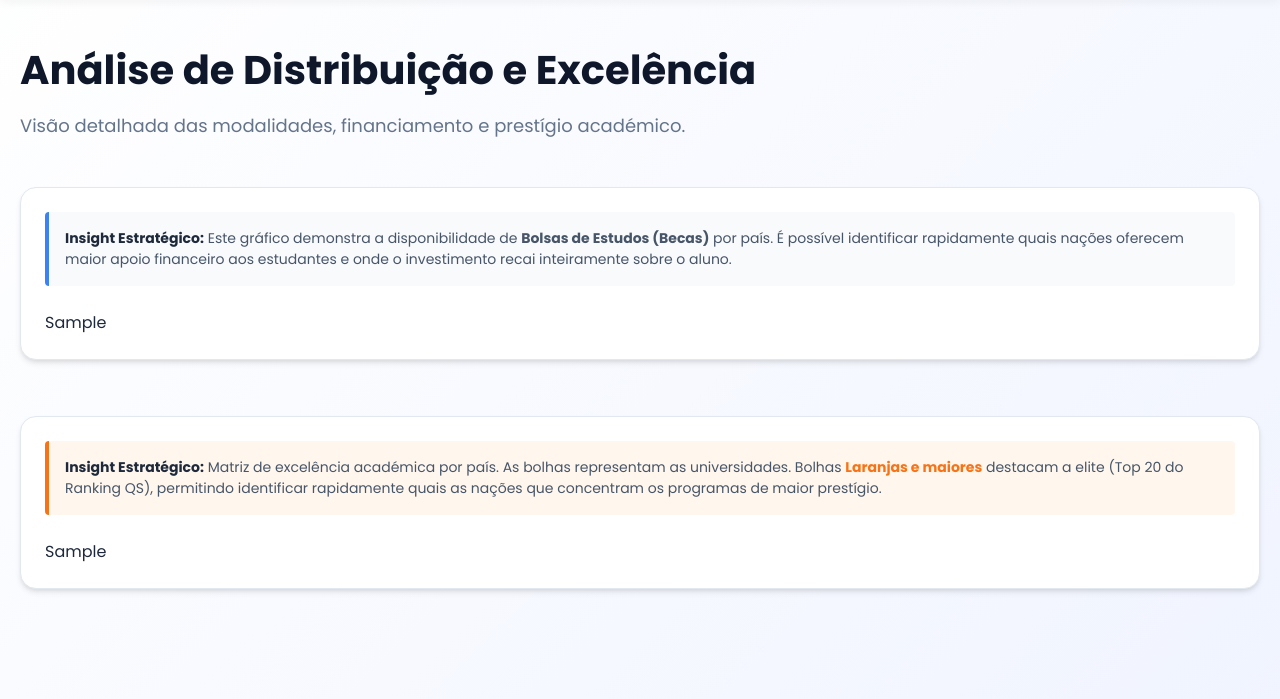
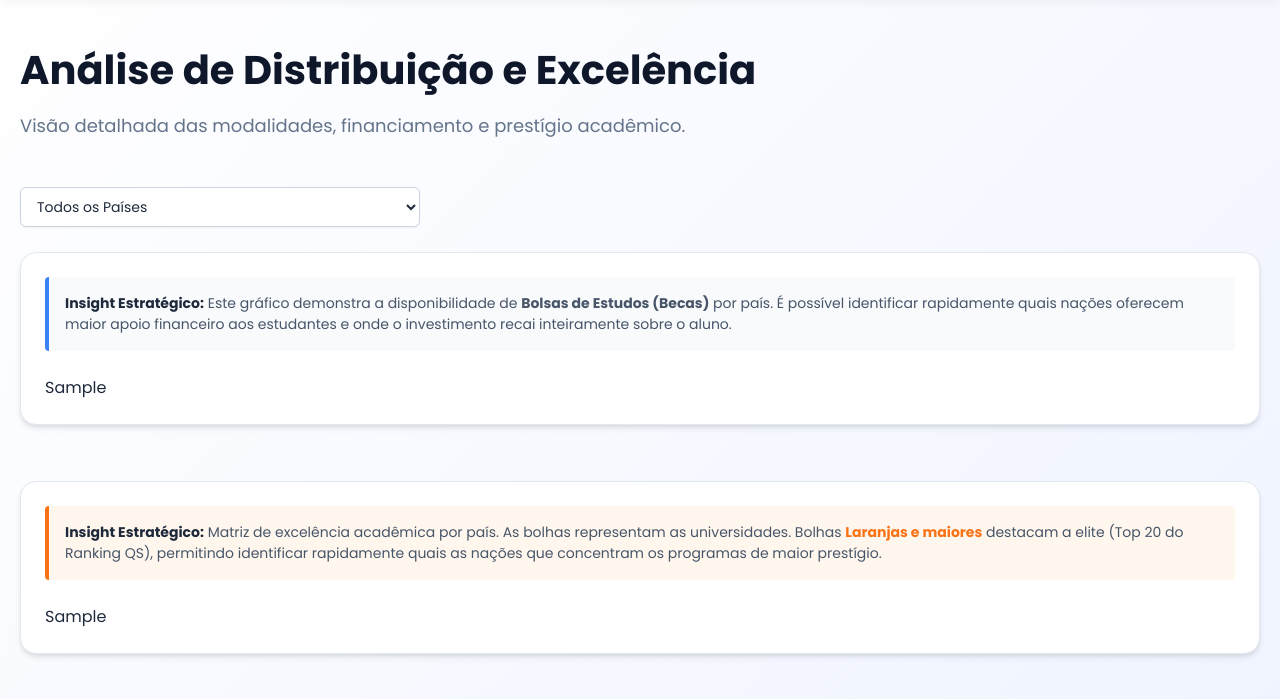
Before and after one commit to sergioluisal/Dashboard_PosGraduacao, a Flask app: template templates/page3.html in a window 1280 px wide. Shown: the part 69-768 px from the top of the page. Run offline with Flask 3, Linux system fonts and the light colour scheme; the template is opened without the code that fills it: most values are stand-ins (such as "Sample title", 1, 10 or a date in 2020); some libraries are stand-ins or nearby versions.

Commit message:
Update page3.html

```diff
--- a/templates/page3.html
+++ b/templates/page3.html
@@ -4,7 +4,19 @@
 <div>
     <div style="margin-bottom: 48px;">
         <h1 style="font-size: 40px; font-weight: bold; color: #0f172a; margin-bottom: 12px;">Análise de Distribuição e Excelência</h1>
-        <p style="color: #64748b; font-size: 18px;">Visão detalhada das modalidades, financiamento e prestígio académico.</p>
+        <p style="color: #64748b; font-size: 18px;">Visão detalhada das modalidades, financiamento e prestígio acadêmico.</p>
+    </div>
+
+	<div style="margin-bottom: 25px;">
+     <form method="GET">
+        <select name="Pais" onchange="this.form.submit()"
+                style="padding: 8px 12px; border-radius: 6px; border: 1px solid #cbd5e1; min-width: 200px; background: white; cursor: pointer;">
+            <option value="ALL" {% if selecionado == 'ALL' %}selected{% endif %}>Todos os Países</option>
+            {% for p in paises %}
+                <option value="{{ p }}" {% if selecionado == p %}selected{% endif %}>{{ p }}</option>
+            {% endfor %}
+        </select>
+     </form>
     </div>
 
     <div style="display: grid; grid-template-columns: 1fr; gap: 32px; margin-bottom: 48px;">
@@ -30,7 +42,7 @@
         <div class="card" style="padding: 24px;">
             <div style="background-color: #fff7ed; border-left: 4px solid #f97316; padding: 16px; border-radius: 4px; margin-bottom: 24px;">
                 <p style="color: #475569; font-size: 14px; margin: 0;">
-                    <strong style="color: #1e293b;">Insight Estratégico:</strong> Matriz de excelência académica por país. As bolhas representam as universidades. Bolhas <span style="color: #f97316; font-weight: bold;">Laranjas e maiores</span> destacam a elite (Top 20 do Ranking QS), permitindo identificar rapidamente quais as nações que concentram os programas de maior prestígio.
+                    <strong style="color: #1e293b;">Insight Estratégico:</strong> Matriz de excelência acadêmica por país. As bolhas representam as universidades. Bolhas <span style="color: #f97316; font-weight: bold;">Laranjas e maiores</span> destacam a elite (Top 20 do Ranking QS), permitindo identificar rapidamente quais as nações que concentram os programas de maior prestígio.
                 </p>
             </div>
             {{ grafico_matriz|safe }}
```
